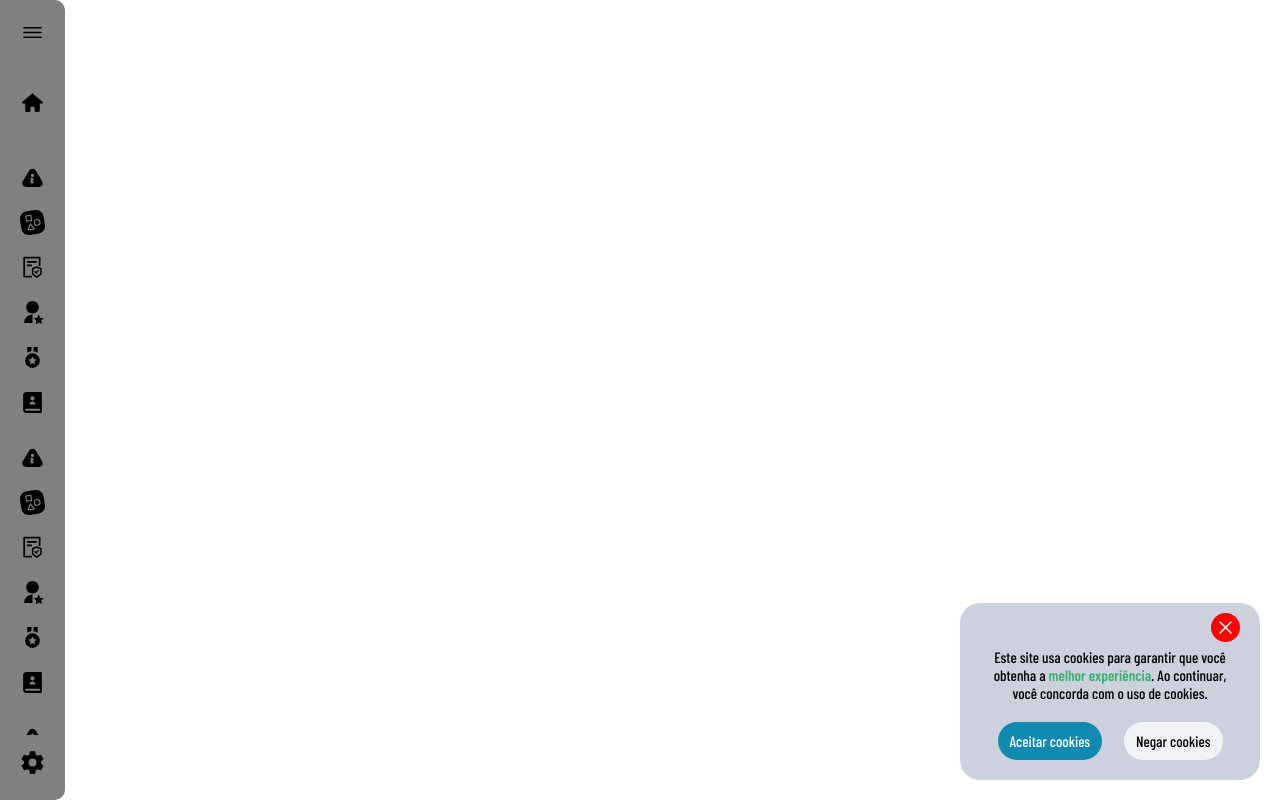
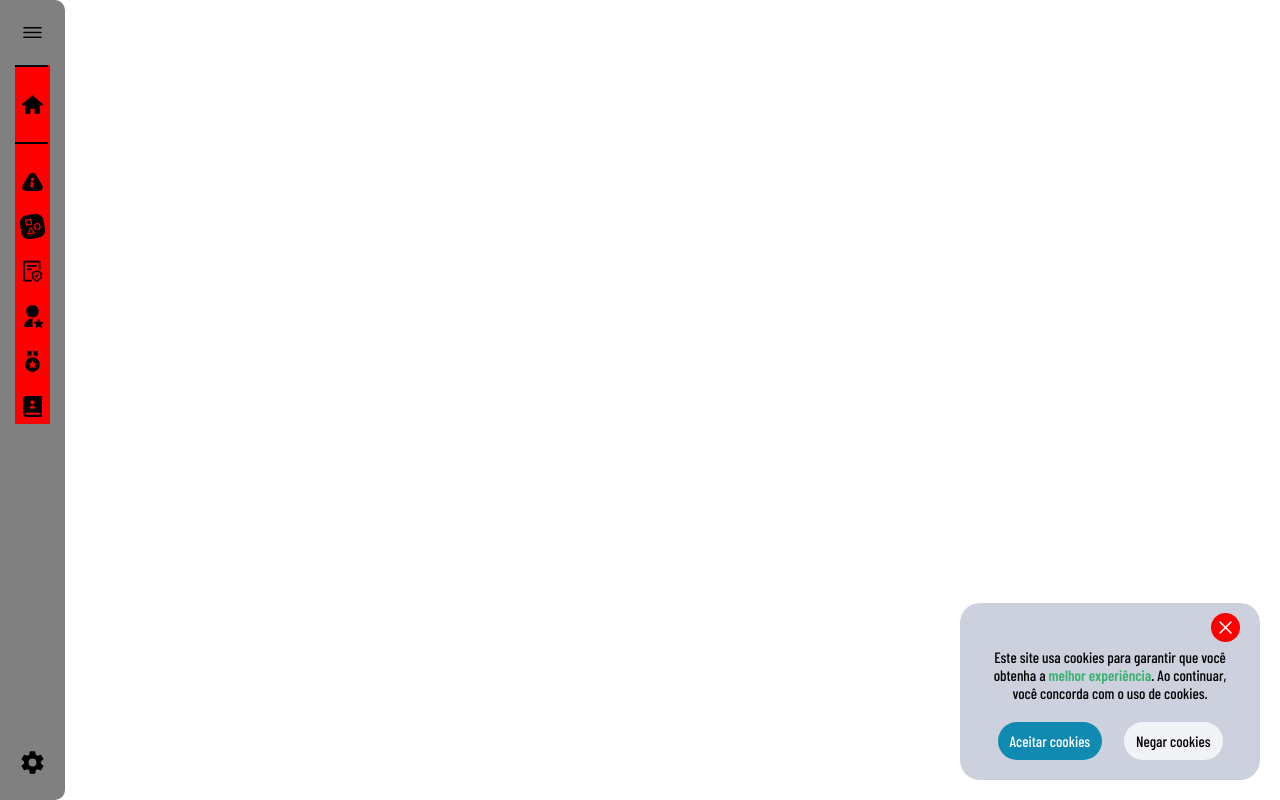
Before and after one commit to rena02to/portfolio, a Next.js app: page / in a window 1280 px wide. Built offline with nearby package versions, Linux system fonts and the light colour scheme; a web font is replaced by a local one.

Commit message:
Removendo partes desnecessárias no último commit

```diff
--- a/src/components/navbar.tsx
+++ b/src/components/navbar.tsx
@@ -60,33 +60,6 @@ export default function Navbar(){
                         </button>
                     ))}
                 </div>
-                <div className={style.navigation}>
-                    {menuOpen ? <p className={style.navtitle}>{t('navbar.menu.title')}</p> : null}
-                    {links.map((link) => (
-                        <button className={style.link} key={link.key}>
-                            {link.icon}
-                            {menuOpen ? <p>{link.value}</p> : null}
-                        </button>
-                    ))}
-                </div>
-                <div className={style.navigation}>
-                    {menuOpen ? <p className={style.navtitle}>{t('navbar.menu.title')}</p> : null}
-                    {links.map((link) => (
-                        <button className={style.link} key={link.key}>
-                            {link.icon}
-                            {menuOpen ? <p>{link.value}</p> : null}
-                        </button>
-                    ))}
-                </div>
-                <div className={style.navigation}>
-                    {menuOpen ? <p className={style.navtitle}>{t('navbar.menu.title')}</p> : null}
-                    {links.map((link) => (
-                        <button className={style.link} key={link.key}>
-                            {link.icon}
-                            {menuOpen ? <p>{link.value}</p> : null}
-                        </button>
-                    ))}
-                </div>
                 {menuOpen ?
                     <>
                         <span className={style.line}/>
--- a/src/styles/navbar.module.scss
+++ b/src/styles/navbar.module.scss
@@ -37,9 +37,8 @@
         align-items: flex-start;
         justify-content: flex-start;
         gap: 20px;
-        height: 85vh;
-        overflow: auto;
         margin-bottom: 50px;
+        background-color: red;
         .profile{
             @include align-flex(row);
             gap: 10px;
```
